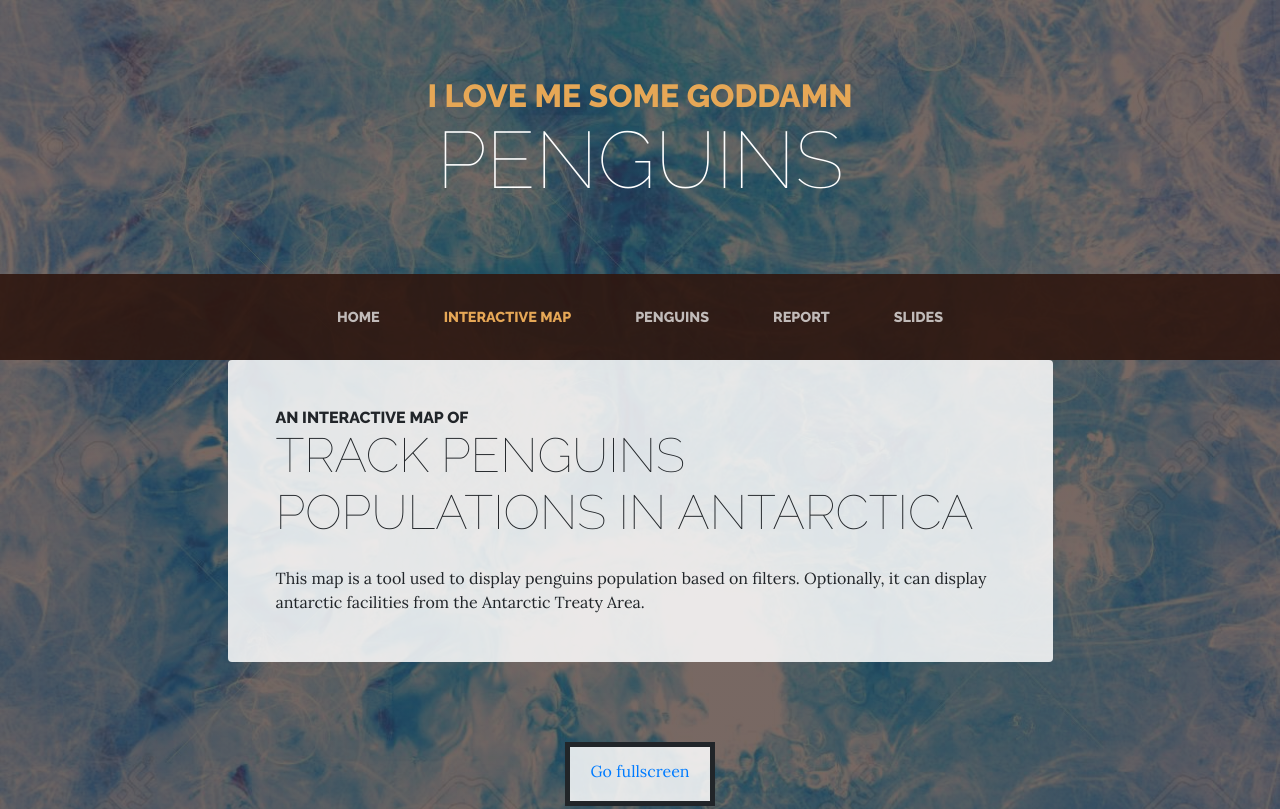
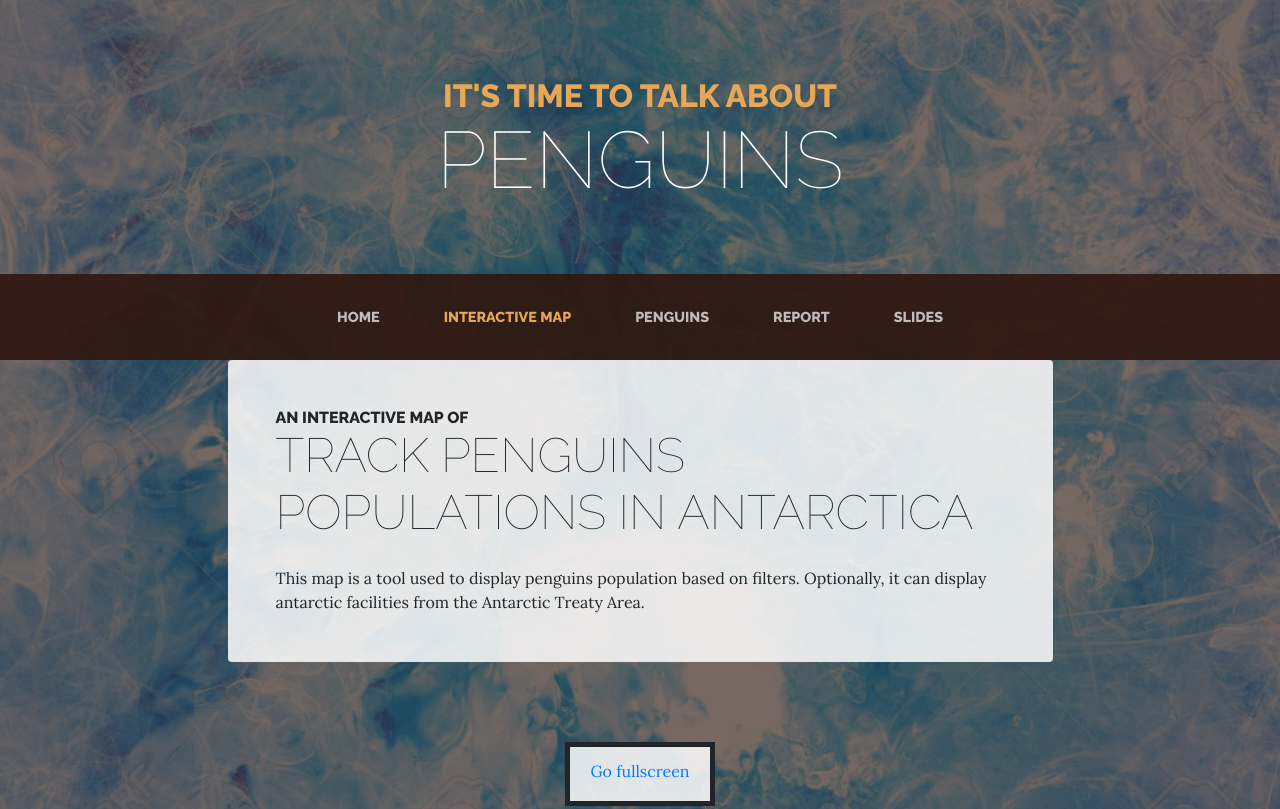
Before and after one commit to edwardransome/VI_18-19_Project, a website: page map-page.html in a window 1280 px wide. Shown: the top 809 px of the page. Drawn offline with nearby package versions, Linux system fonts and the light colour scheme.

Commit message:
penguin image flip + header text

```diff
--- a/map-page.html
+++ b/map-page.html
@@ -24,7 +24,7 @@
   <body>
 
   <h1 class="site-heading text-center text-white d-none d-lg-block">
-    <span class="site-heading-upper text-primary mb-3">I love me some goddamn </span>
+    <span class="site-heading-upper text-primary mb-3">It's time to talk about </span>
     <span class="site-heading-lower">PENGUINS</span>
   </h1>
 
```
Also changed, not shown: index.html (+1 -1 lines), penguins.html (+1 -1 lines), report.html (+1 -1 lines), slides.html (+1 -1 lines), 1 other file.
